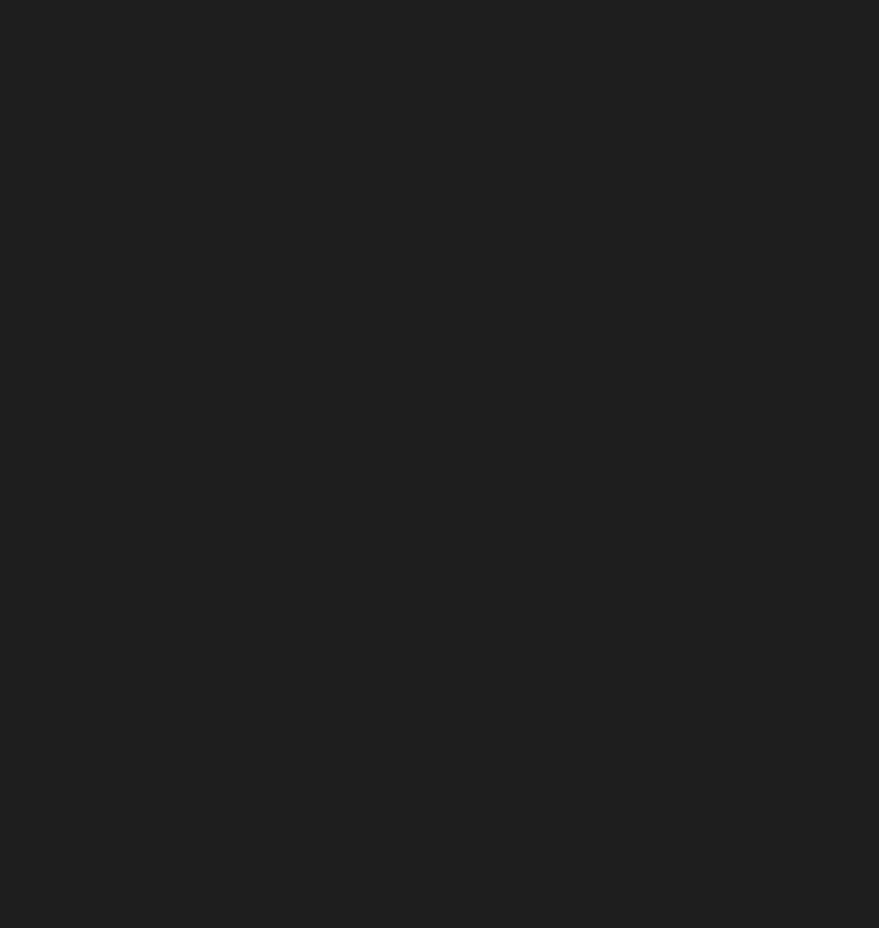
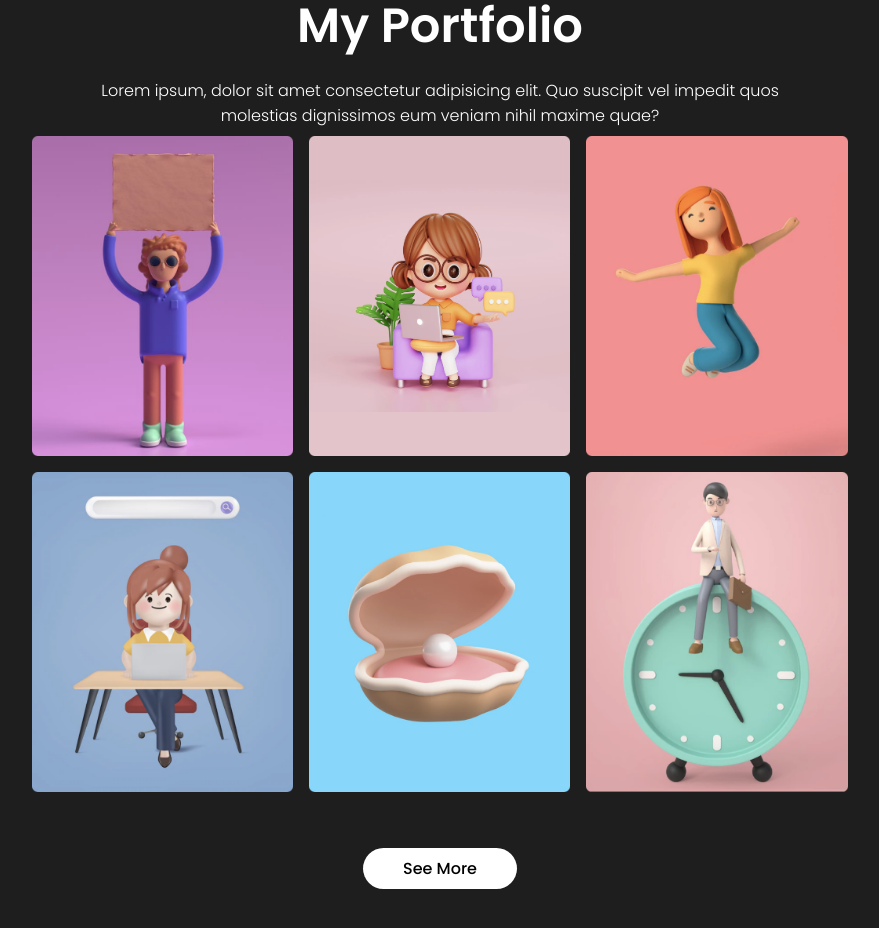
Before and after one commit to Sgrprsd/portfolio, a React (Create React App) app: page / in a window 1280 px wide. Shown: the part 1460-2388 px from the top of the page, without its empty margins (200-1079 px from the left). Before the commit the page ends 1434 px from the top, so only its background shows below. Built offline with nearby package versions, Linux system fonts and the light colour scheme.

Commit message:
portfolio section added

```diff
--- a/src/App.js
+++ b/src/App.js
@@ -2,6 +2,7 @@
 import Navbar from "./components/Navbar/navbar";
 import Intro from "./components/Intro/intro";
 import Skills from "./components/about/skills";
+import Works from "./components/works/works";
 
 const App = () => {
   return (
@@ -9,6 +10,7 @@
       <Navbar />
       <Intro />
       <Skills />
+      <Works/>
     </div>
   );
 };
--- /dev/null
+++ b/src/components/works/works.css
@@ -0,0 +1,53 @@
+#works {
+  margin: 0 auto;
+  min-height: calc(100vh - 4rem);
+  width: 100vw;
+  max-width: 60rem;
+  display: flex;
+  flex-direction: column;
+  align-items: center;
+  justify-content: center;
+  text-align: center;
+  padding: 0 1rem;
+}
+
+.worksTitle {
+  margin: 1rem 0;
+  font-size: 3rem;
+}
+
+.worksDesc {
+  font-weight: 300;
+  font-size: 1rem;
+  max-width: 45rem;
+}
+
+.worksImgs {
+  display: flex;
+  align-items: center;
+  justify-content: center;
+  flex-wrap: wrap;
+  width: 100vw;
+  max-width: 65rem;
+}
+
+.worksImg {
+  object-fit: cover;
+  height: 20rem;
+  margin: 0.5rem;
+}
+
+.worksBtn {
+  margin: 3rem 0;
+  padding: 0.5rem 2.5rem;
+  background: white;
+  border-radius: 2rem;
+  border: none;
+  font-size: 1rem;
+}
+
+@media screen and (max-width: 585px) {
+  .worksImg {
+    height: 48vw;
+  }
+}
--- /dev/null
+++ b/src/components/works/works.js
@@ -0,0 +1,45 @@
+import React from "react";
+import "./works.css";
+import Portfolio1 from "../../assets/portfolio-1.png";
+import Portfolio2 from "../../assets/portfolio-2.png";
+import Portfolio3 from "../../assets/portfolio-3.png";
+import Portfolio4 from "../../assets/portfolio-4.png";
+import Portfolio5 from "../../assets/portfolio-5.png";
+import Portfolio6 from "../../assets/portfolio-6.png";
+
+const workImgs = [
+  { id: 1, image: Portfolio1 },
+  { id: 2, image: Portfolio2 },
+  { id: 3, image: Portfolio3 },
+  { id: 4, image: Portfolio4 },
+  { id: 5, image: Portfolio5 },
+  { id: 6, image: Portfolio6 },
+];
+
+const Works = () => {
+  return (
+    <section id="works">
+      <h2 className="worksTitle">My Portfolio</h2>
+      <span className="worksDesc">
+        Lorem ipsum, dolor sit amet consectetur adipisicing elit. Quo suscipit
+        vel impedit quos molestias dignissimos eum veniam nihil maxime quae?
+      </span>
+      <div className="worksImgs">
+        {workImgs.map((img) => {
+          return (
+            <img
+              key={img.id}
+              src={img.image}
+              alt="Portfolio1"
+              className="worksImg"
+            />
+          );
+        })}
+      </div>
+
+      <button className="worksBtn">See More</button>
+    </section>
+  );
+};
+
+export default Works;
```
